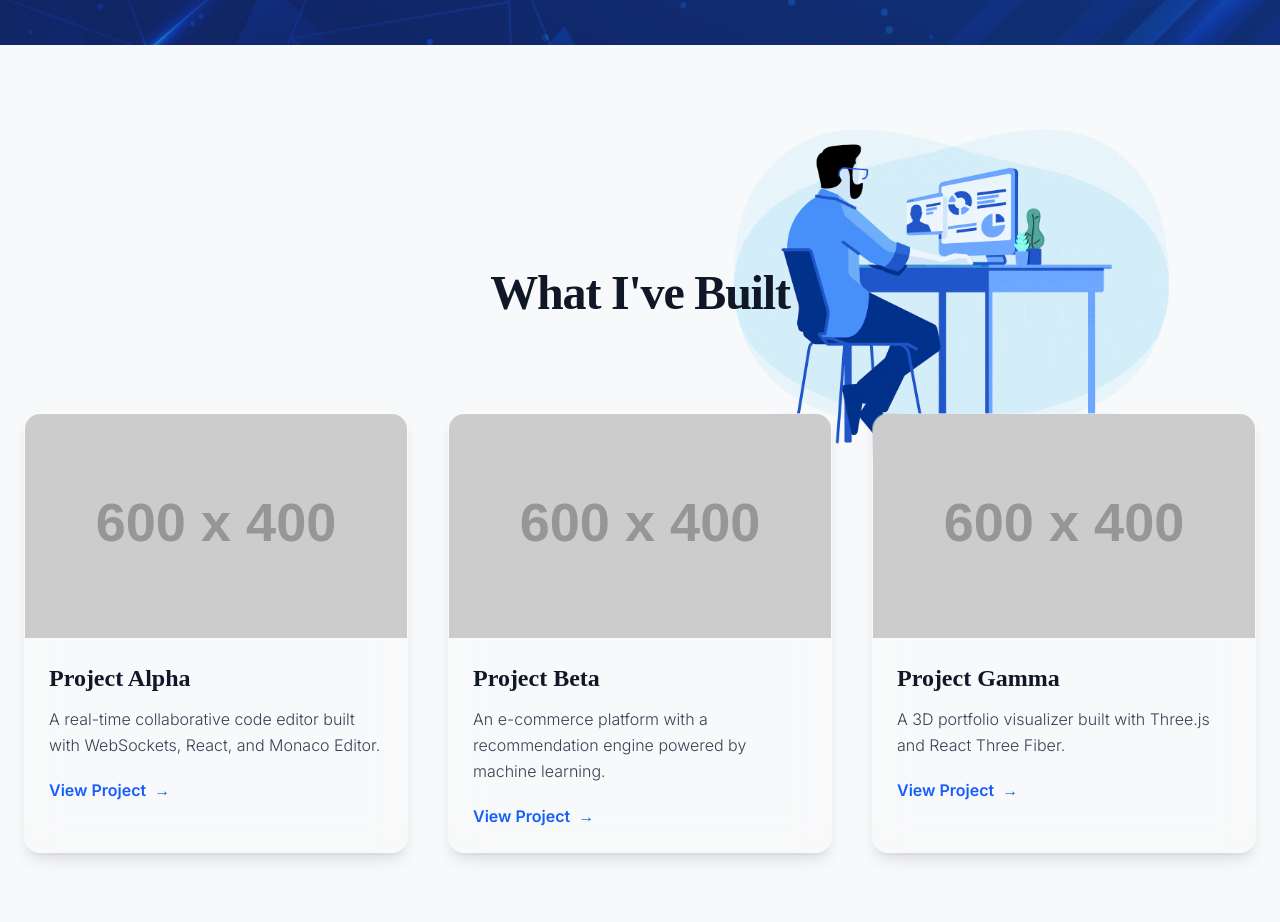
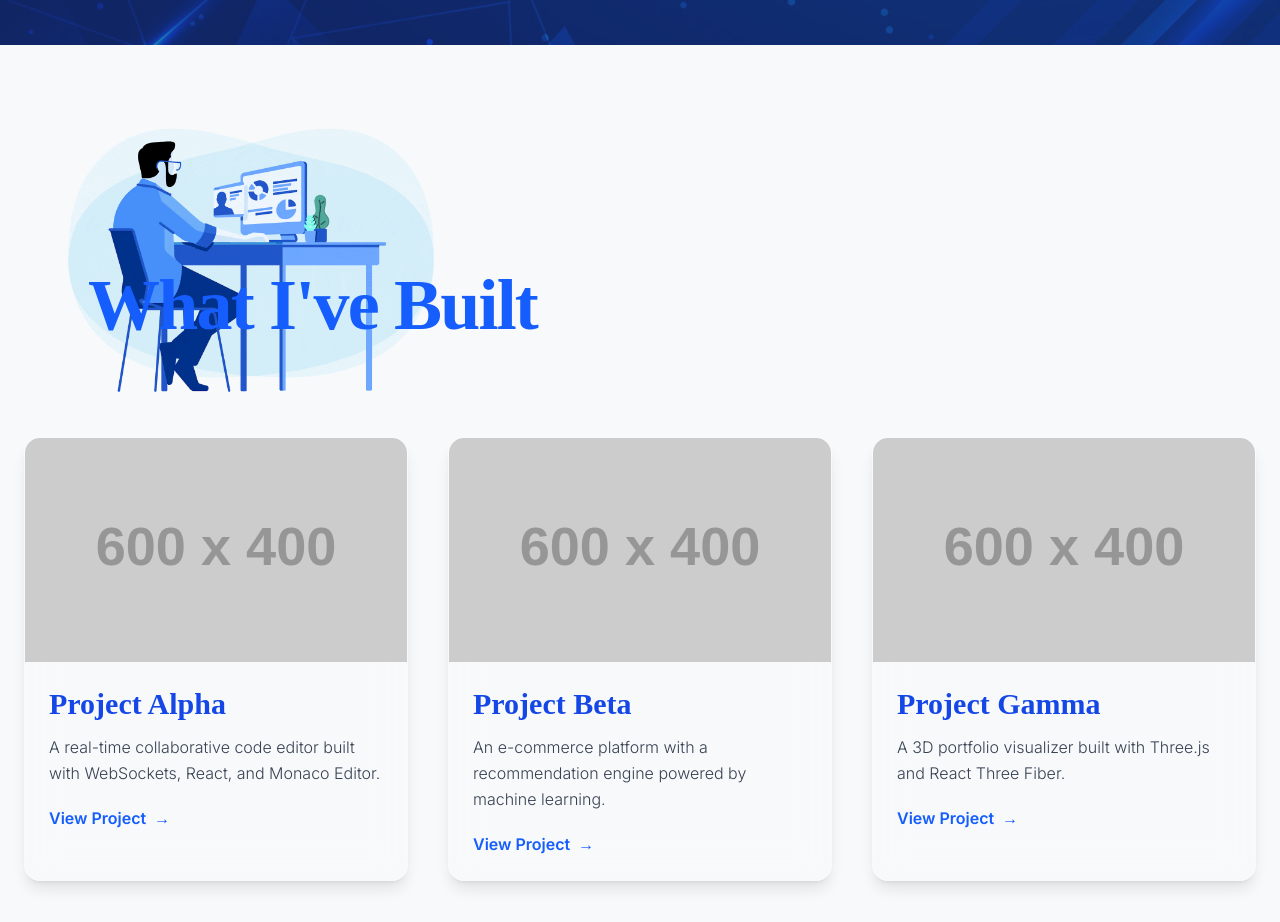
Before and after one commit to arnav-343-agarwal/My-Portfolio, a Next.js app: page / in a window 1280 px wide. Shown: the part 9520-10442 px from the top of the page. Built offline with nearby package versions, Linux system fonts and the light colour scheme.

Commit message:
Project align

```diff
--- a/src/components/Projects.js
+++ b/src/components/Projects.js
@@ -28,31 +28,31 @@ const Projects = () => {
 
   return (
     <section id="projects" className="relative container mx-auto py-24 px-6">
-      {/* Heading */}
+      {/* Heading - Left aligned near GIF */}
       <motion.h2
         initial={{ opacity: 0, y: 40 }}
         whileInView={{ opacity: 1, y: 0 }}
         transition={{ duration: 0.8 }}
         viewport={{ once: true }}
-        className="text-5xl font-bold text-center mb-24 text-gray-900 tracking-tight relative z-10"
-        style={{ fontFamily: '"Playfair Display", serif' }}
+        className="text-6xl md:text-7xl font-extrabold mb-24 tracking-tight relative z-10 ml-6 md:ml-10 lg:ml-16 text-blue-600"
+        style={{ fontFamily: '"Merriweather", serif' }}
       >
         What I&apos;ve Built
       </motion.h2>
 
-      {/* Big Developer GIF - Decorative */}
+      {/* Big Developer GIF - Slightly left shift for better alignment */}
       <motion.div
         initial={{ opacity: 0, scale: 0.9 }}
         whileInView={{ opacity: 1, scale: 1 }}
         transition={{ duration: 1 }}
         viewport={{ once: true }}
-        className="absolute top-0 right-0 md:right-10 lg:right-20 w-[300px] md:w-[400px] lg:w-[500px] -translate-y-12 z-0 opacity-80 pointer-events-none"
+        className="absolute top-0 left-0 md:left-6 lg:left-10 w-[280px] md:w-[360px] lg:w-[420px] -translate-y-12 z-0 opacity-80 pointer-events-none"
       >
         <Image
           src="/project/sde-gif.gif"
           alt="Developer working"
-          width={500}
-          height={500}
+          width={420}
+          height={420}
           unoptimized
           className="w-full h-auto"
         />
@@ -87,8 +87,8 @@ const Projects = () => {
             {/* Text Content */}
             <div className="relative p-6 z-10">
               <h3
-                className="text-2xl font-bold mb-3 text-gray-900 group-hover:text-blue-700 transition"
-                style={{ fontFamily: '"Playfair Display", serif' }}
+                className="text-2xl md:text-3xl font-bold mb-3 text-blue-700 group-hover:text-blue-800 transition"
+                style={{ fontFamily: '"Merriweather", serif' }}
               >
                 {project.title}
               </h3>
```
